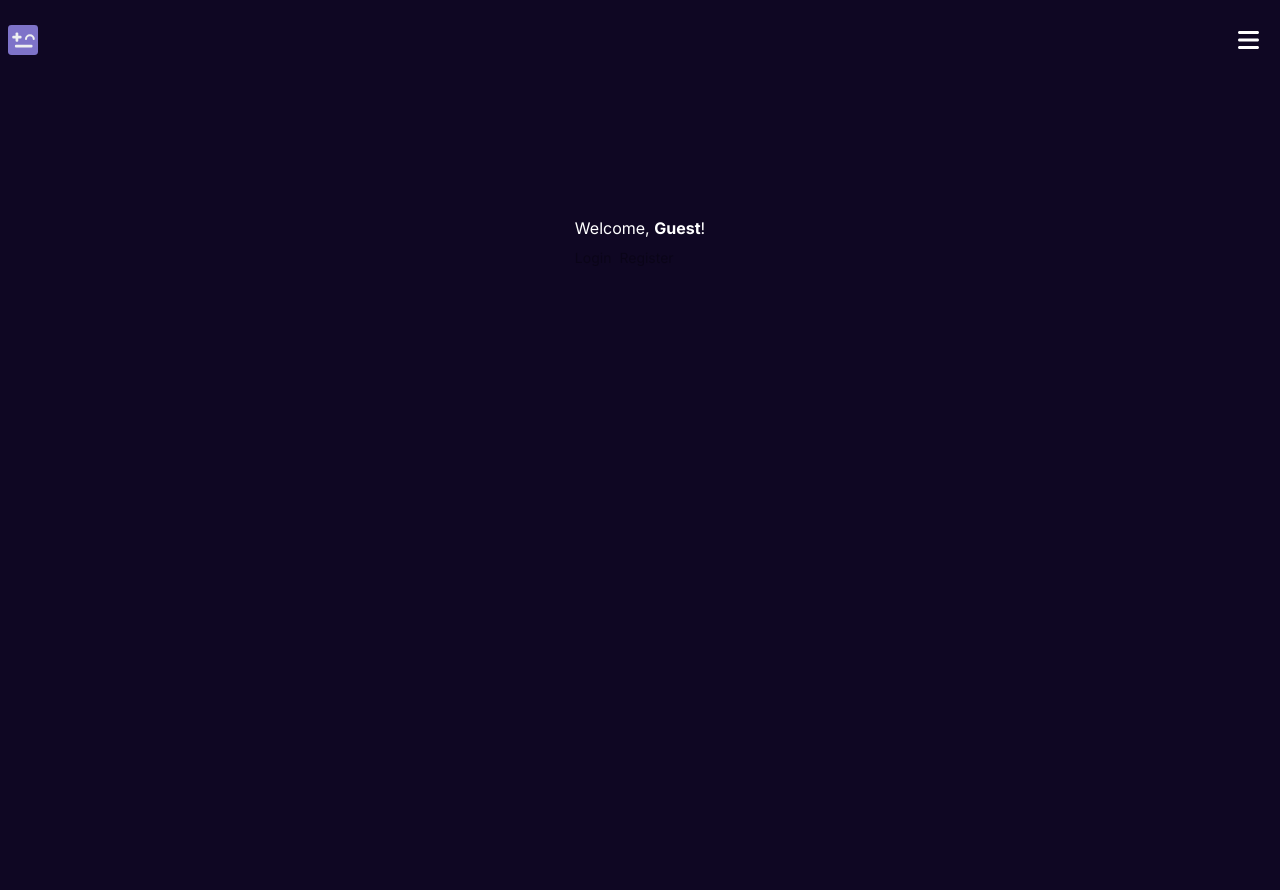
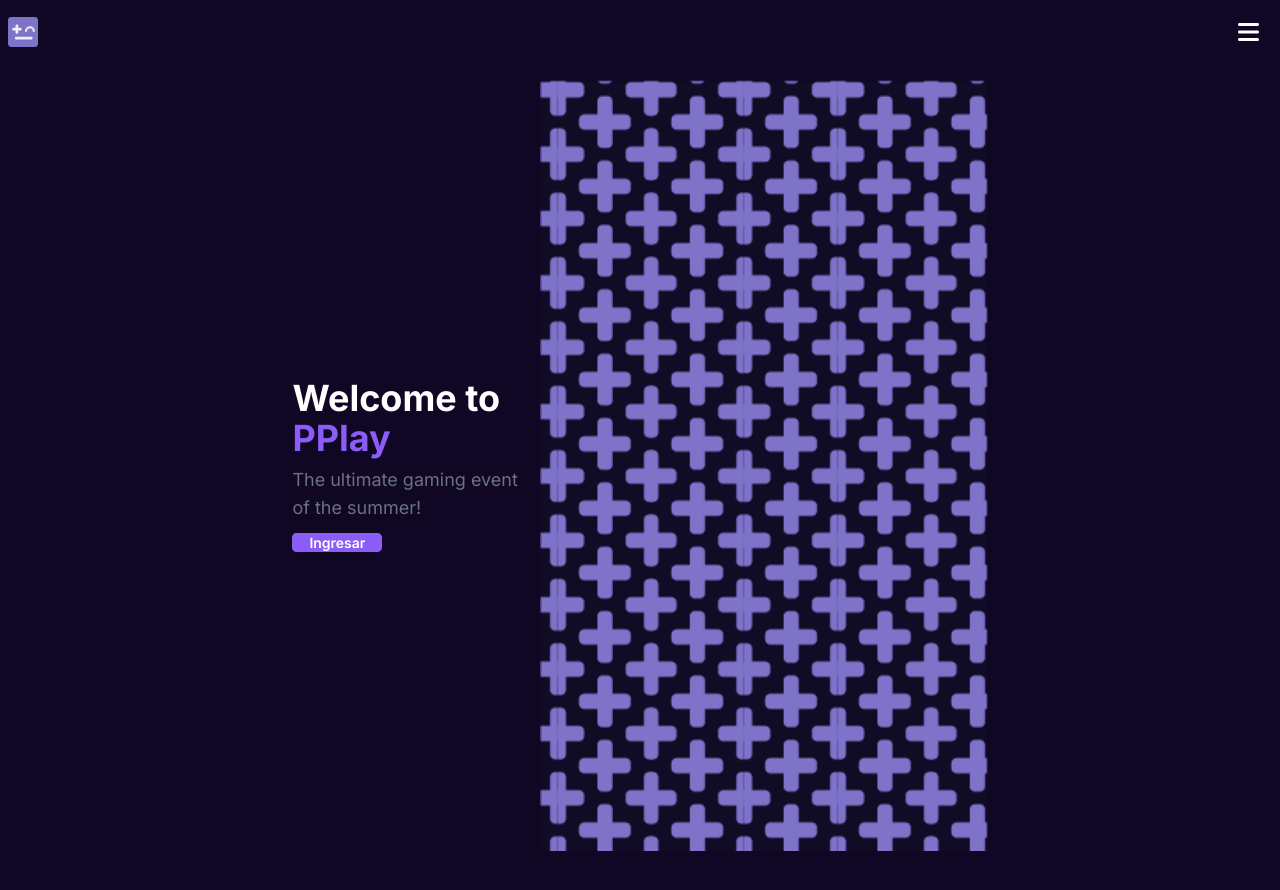
Before and after one commit to beetlejuice96/app-competencies, a Next.js app: page / in a window 1280 px wide. Shown: the top 890 px of the page. After the commit the page ends 867 px from the top, so only its background shows below. Built offline with nearby package versions, Linux system fonts and the light colour scheme; no server answers.

Commit message:
add hero and change navbar a bit

```diff
--- a/src/app/page.tsx
+++ b/src/app/page.tsx
@@ -1,8 +1,10 @@
 import GuestGuard from "@/auth/guest-guard";
 import { paths } from "@/paths";
 import NavBar from "@/platform/components/navbar/nav-bar";
+import Image from "next/image";
 import Link from "next/link";
-
+import PplayLogo from "@/assets/logo-init.svg";
+import HeroImage from "@/assets/hero-image.png";
 const LinkButton = ({
   href,
   children,
@@ -24,24 +26,44 @@ const LinkButton = ({
 
 export default async function Landing() {
   return (
-    // <GuestGuard>
     <NavBar>
-      <main className="flex min-h-screen flex-col items-center justify-between p-24">
-        <div>
-          <div>
-            <div>
-              Welcome, <strong>Guest</strong>!
-            </div>
+      <main className="hero min-h-screen">
+        <div className="hero-content flex-col lg:flex-row-reverse">
+          <div className="w-full max-w-lg">
+            <Image
+              src={HeroImage}
+              alt="PPlay logo"
+              width={1000}
+              height={300}
+              className="w-full h-auto object-contain"
+              priority
+            />
           </div>
-          <div className="flex gap-2 text-sm mt-1">
-            <div className="flex gap-2 text-sm mt-1">
-              <LinkButton href={paths.auth.signIn}>Login</LinkButton>
-              <LinkButton href={paths.auth.signUp}>Register</LinkButton>
-            </div>
+          <div className="lg:text-left">
+            <h1 className="text-4xl font-bold">
+              Welcome to <span className="text-primary">PPlay</span>
+            </h1>
+            <p className="py-2 text-lg text-gray-500">
+              The ultimate gaming event of the summer!
+            </p>
+            <Link
+              href={paths.auth.signIn}
+              className="btn btn-primary text-white
+              hidden lg:inline
+              "
+            >
+              Ingresar
+            </Link>
           </div>
+          <Link
+            href={paths.auth.signIn}
+            className="btn btn-primary text-white
+            lg:hidden w-full"
+          >
+            Ingresar
+          </Link>
         </div>
       </main>
     </NavBar>
-    // </GuestGuard>
   );
 }
--- a/src/platform/components/navbar/nav-bar.tsx
+++ b/src/platform/components/navbar/nav-bar.tsx
@@ -26,7 +26,7 @@ const NavBar: React.FC<NavBarProps> = ({ children }: NavBarProps) => {
       <input id="my-drawer-3" type="checkbox" className="drawer-toggle" />
       <div className="drawer-content flex flex-col">
         {/* Navbar */}
-        <div className="navbar flex justify-between pt-4 pb-14">
+        <div className="navbar flex justify-between pt-2">
           {/* <div className="lg:hidden"> */}
           <Image src={PPlayLogo} alt="PPlay logo" width={30} height={30} />
           <label
```
Also changed, not shown: src/assets/hero-image.png (added).
